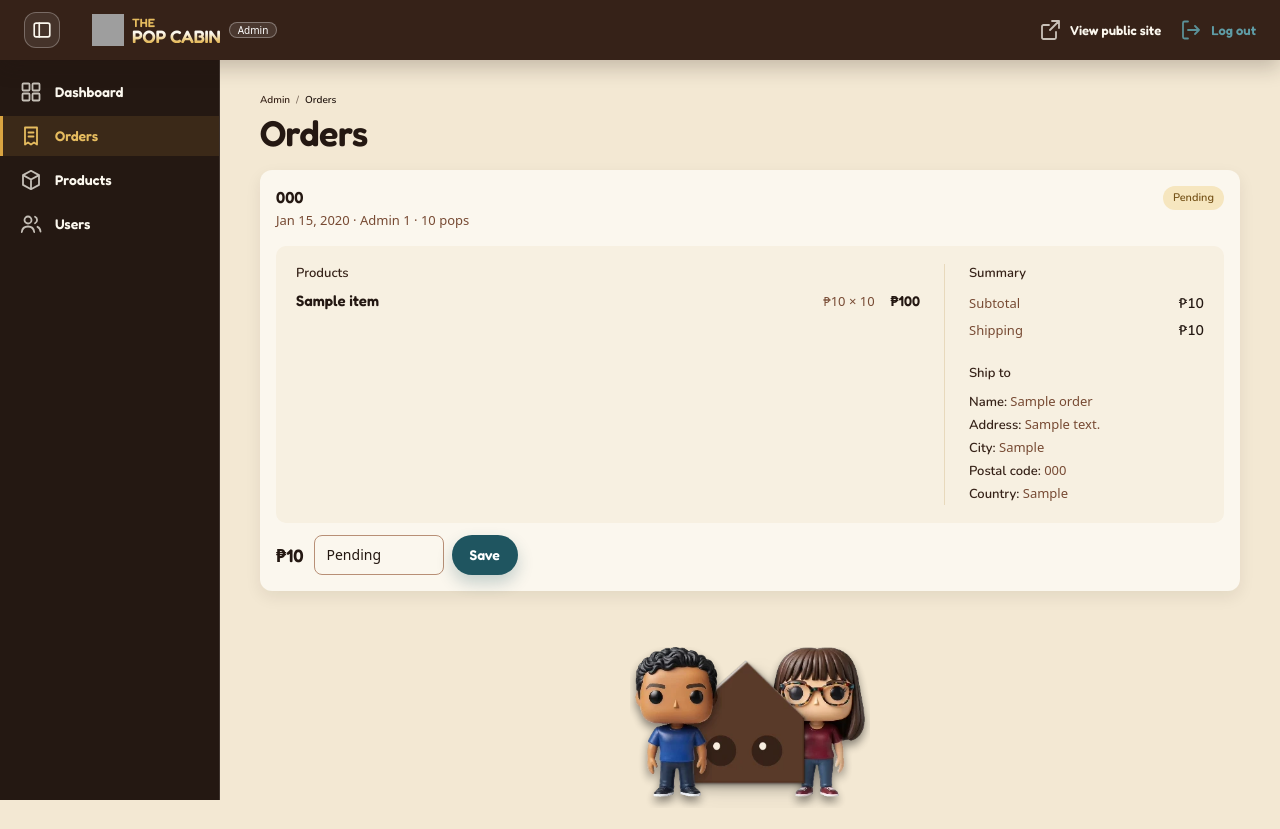
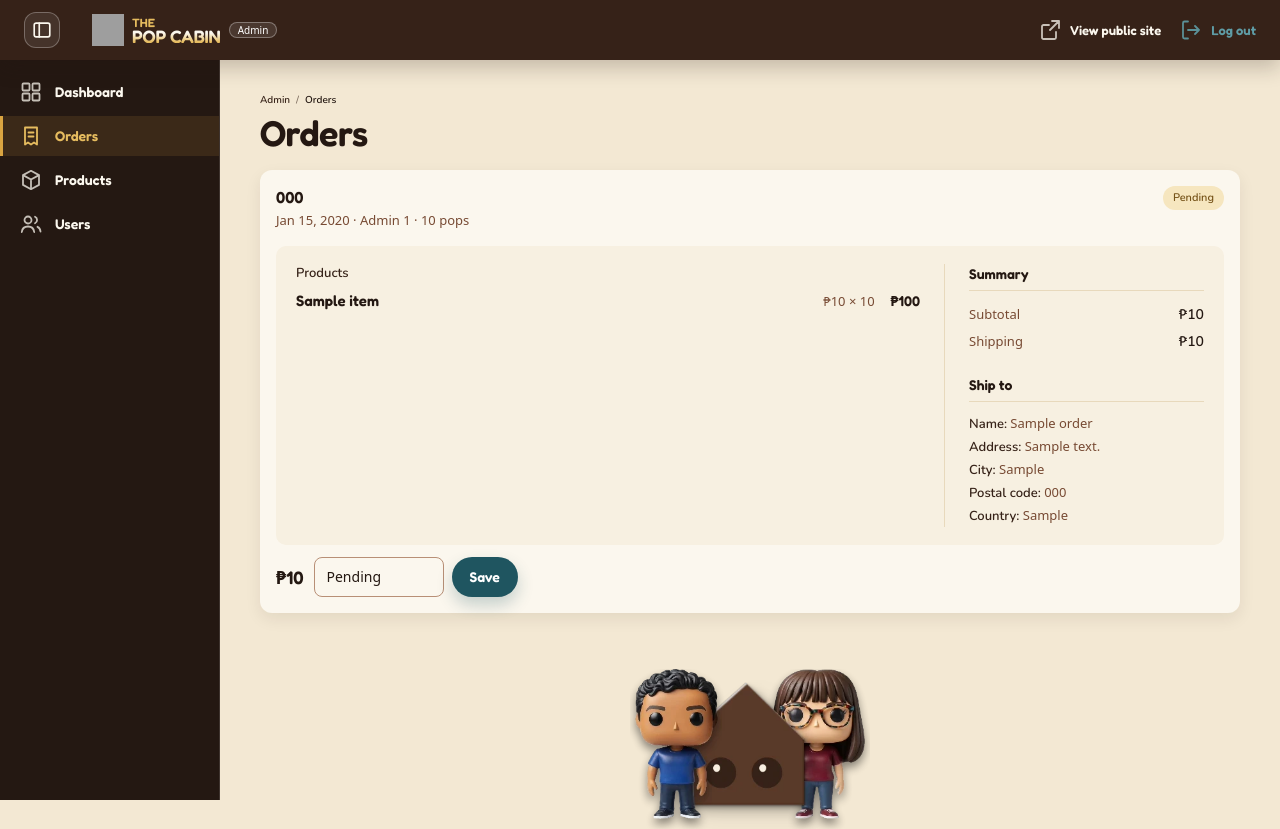
Before and after one commit to KharoPT/the-pop-cabin, a PHP site: page /popcabdb-frontend/the-pop-cabin/admin/orders.php in a window 1280 px wide. Shown: the top 829 px of the page. Before the commit the page ends 807 px from the top, so only its background shows below. Run offline with PHP 8.4, Linux system fonts and the light colour scheme; the visitor is signed in with stand-in values (Sample User, id 1); data comes from the database, SQL or seed files in the repository; tables that the repository leaves empty hold one stand-in row (values such as "Sample post"); some web fonts are replaced; grey boxes are pictures that could not be loaded.

Commit message:
style(admin): give order summary sections a header tier
Summary and Ship to now use the heading face at 14px semibold with a thin divider beneath each, separating them from the totals/address rows without changing their size or colour contrast.

```diff
--- a/assets/css/admin.css
+++ b/assets/css/admin.css
@@ -466,6 +466,12 @@
 .order-line-total { color: var(--color-text-primary); font: 600 14px/22px var(--font-family-heading); white-space: nowrap; }
 .order-lines-empty { margin: 0; color: var(--color-text-muted-aa); font: 400 13px/20px var(--font-family-body); }
 .order-detail-side { padding-top: 16px; border-top: 1px solid var(--color-border-subtle); }
+.order-detail-side > .order-detail-label {
+  margin-bottom: 10px; padding-bottom: 6px;
+  border-bottom: 1px solid var(--color-border-subtle);
+  color: var(--color-text-primary);
+  font: 600 14px/20px var(--font-family-heading);
+}
 .order-detail-side > .order-detail-label:not(:first-child) { margin-top: 20px; }
 .order-totals { margin: 0; }
 .order-total-row { display: flex; align-items: baseline; justify-content: space-between; gap: 16px; padding: 3px 0; }
```
